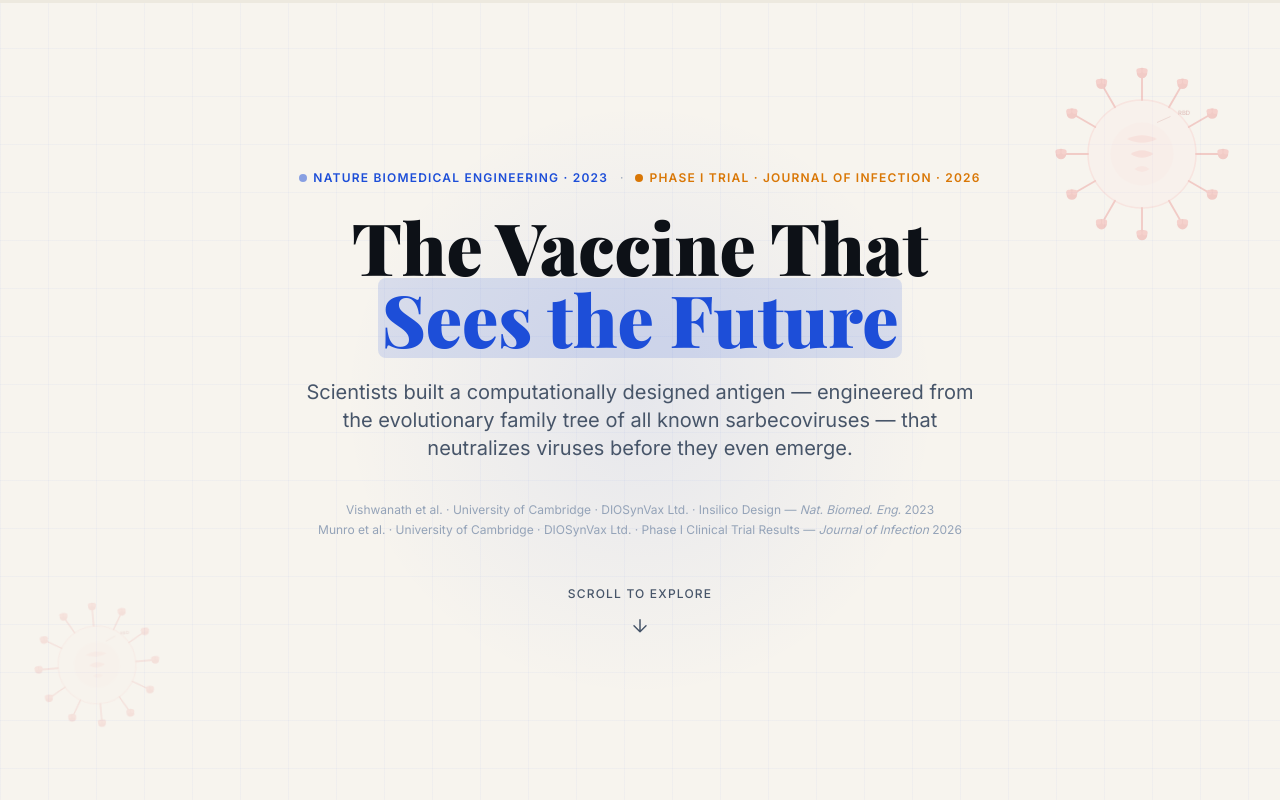
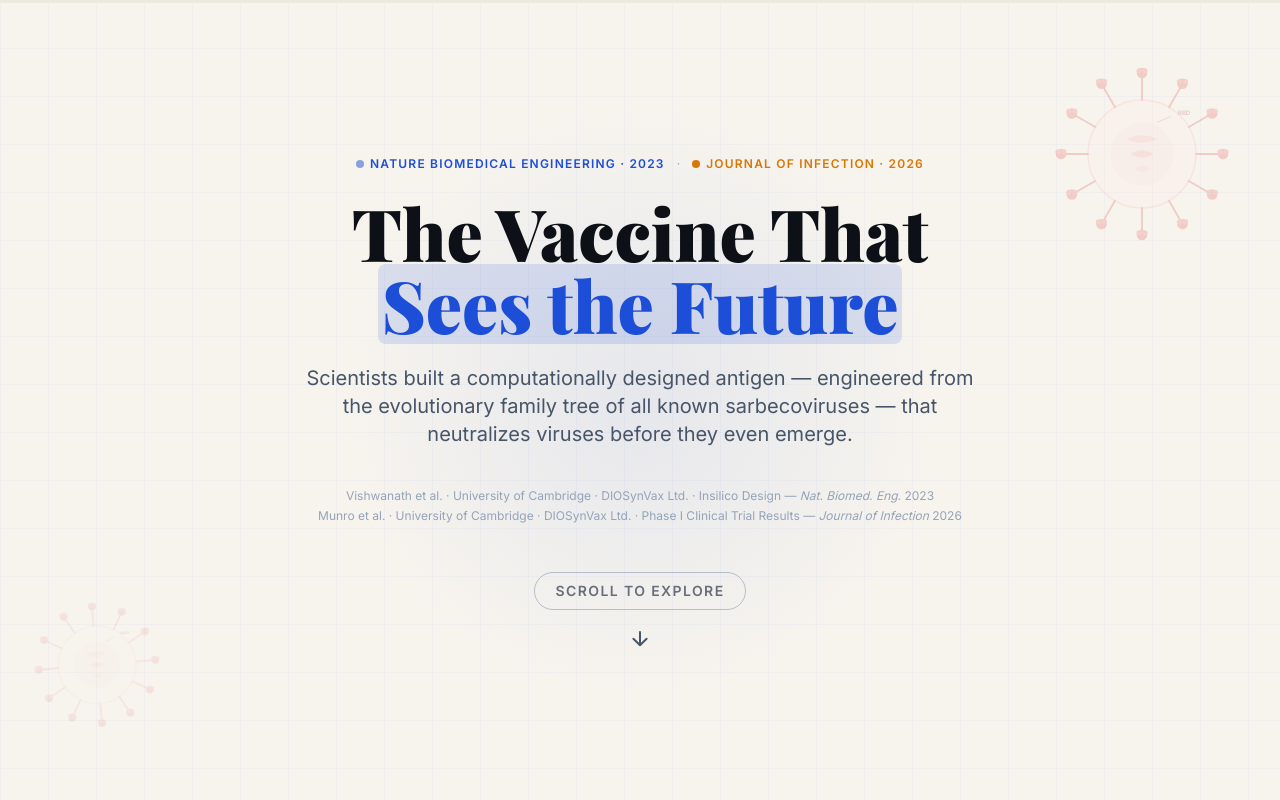
Before and after one commit to fabigr8/scrolly-DIOSynVax-vaccine, a React (Vite) app: page / in a window 1280 px wide. Shown: the top 800 px of the page. Built offline with nearby package versions, Linux system fonts and the light colour scheme; a web font is replaced by a local one.

Commit message:
new deployment and fix of Tool list.

```diff
--- a/src/components/Hero.jsx
+++ b/src/components/Hero.jsx
@@ -119,7 +119,7 @@ export default function Hero() {
           <span className="text-ink-faint text-xs">·</span>
           <span className="inline-flex items-center gap-1.5 text-xs font-semibold tracking-widest uppercase text-science-amber">
             <span className="inline-block w-2 h-2 rounded-full bg-science-amber" />
-            Phase I Trial · Journal of Infection · 2026
+            Journal of Infection · 2026
           </span>
         </motion.div>
 
@@ -157,15 +157,22 @@ export default function Hero() {
         {/* Scroll prompt */}
         <motion.div
           variants={itemVariants}
-          className="flex flex-col items-center gap-2 text-ink-muted"
+          className="flex flex-col items-center gap-3"
         >
-          <span className="text-xs font-medium tracking-widest uppercase">Scroll to explore</span>
+          <motion.span
+            className="text-sm font-semibold tracking-widest uppercase px-5 py-2 rounded-full border border-ink-faint text-ink-soft"
+            animate={{ opacity: [0.6, 1, 0.6] }}
+            transition={{ duration: 2.4, repeat: Infinity, ease: 'easeInOut' }}
+          >
+            Scroll to explore
+          </motion.span>
           <motion.div
             animate={{ y: [0, 8, 0] }}
             transition={{ duration: 1.6, repeat: Infinity, ease: 'easeInOut' }}
+            className="text-ink-muted"
           >
-            <svg width="20" height="20" viewBox="0 0 20 20" fill="none">
-              <path d="M10 4v12M4 10l6 6 6-6" stroke="currentColor" strokeWidth="1.5" strokeLinecap="round" strokeLinejoin="round" />
+            <svg width="22" height="22" viewBox="0 0 20 20" fill="none">
+              <path d="M10 4v12M4 10l6 6 6-6" stroke="currentColor" strokeWidth="1.8" strokeLinecap="round" strokeLinejoin="round" />
             </svg>
           </motion.div>
         </motion.div>
--- a/src/components/visualizations/Summary.jsx
+++ b/src/components/visualizations/Summary.jsx
@@ -63,10 +63,6 @@ export default function Summary() {
               transition={{ delay: 0.5 + i * 0.08, duration: 0.4 }}
               className="flex items-center gap-2.5"
             >
-              {/* Connector line */}
-              {i > 0 && (
-                <div className="absolute ml-[14px]" style={{ marginTop: '-8px', height: '8px', width: '1px', background: '#E2E8F0' }} />
-              )}
               {/* Step node */}
               <div
                 className="w-7 h-7 rounded-full flex items-center justify-center text-white text-xs font-bold flex-shrink-0"
```
Also changed, not shown: 4 other files (tests, documents, lock files or other folders).
